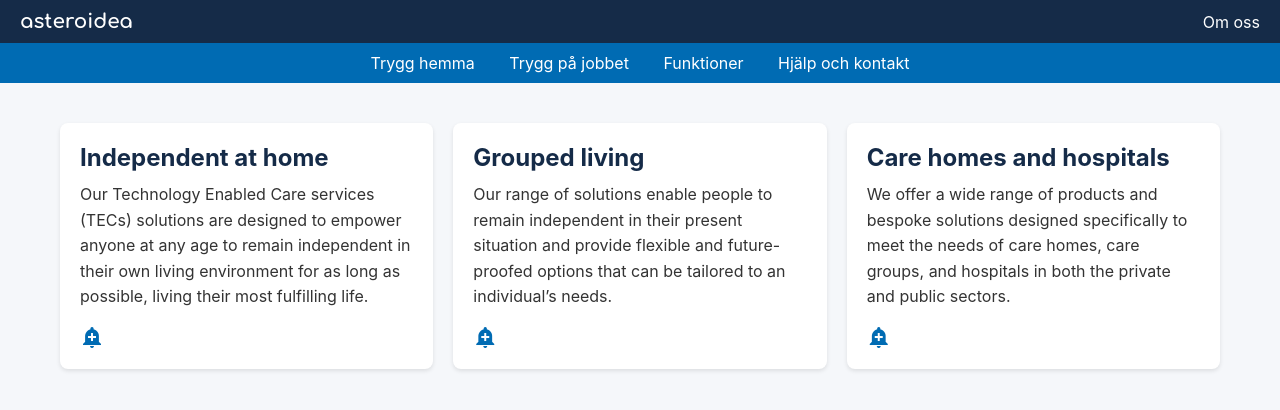
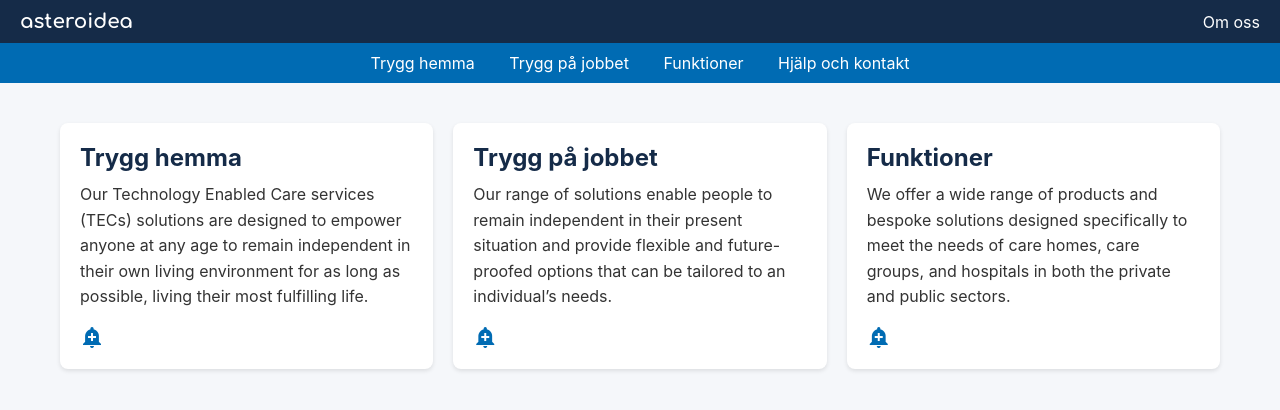
Before and after one commit to asteroidea-cc/asteroidea-web, a plain HTML site: page index.html in a window 1280 px wide. Drawn offline with Linux system fonts and the light colour scheme.

Commit message:
Beskrivande meddelande om ändringarna

```diff
--- a/index.html
+++ b/index.html
@@ -31,17 +31,17 @@
     <section class="hero">
         <div class="hero-columns">
             <div class="column">
-                <h2>Independent at home</h2>
+                <h2>Trygg hemma</h2>
                 <p>Our Technology Enabled Care services (TECs) solutions are designed to empower anyone at any age to remain independent in their own living environment for as long as possible, living their most fulfilling life.</p>
                 <span class="material-icons icon">add_alert</span>
             </div>
             <div class="column">
-                <h2>Grouped living</h2>
+                <h2>Trygg på jobbet</h2>
                 <p>Our range of solutions enable people to remain independent in their present situation and provide flexible and future-proofed options that can be tailored to an individual’s needs.</p>
                 <span class="material-icons icon">add_alert</span>
             </div>
             <div class="column">
-                <h2>Care homes and hospitals</h2>
+                <h2>Funktioner</h2>
                 <p>We offer a wide range of products and bespoke solutions designed specifically to meet the needs of care homes, care groups, and hospitals in both the private and public sectors.</p>
                 <span class="material-icons icon">add_alert</span>
             </div>
```
